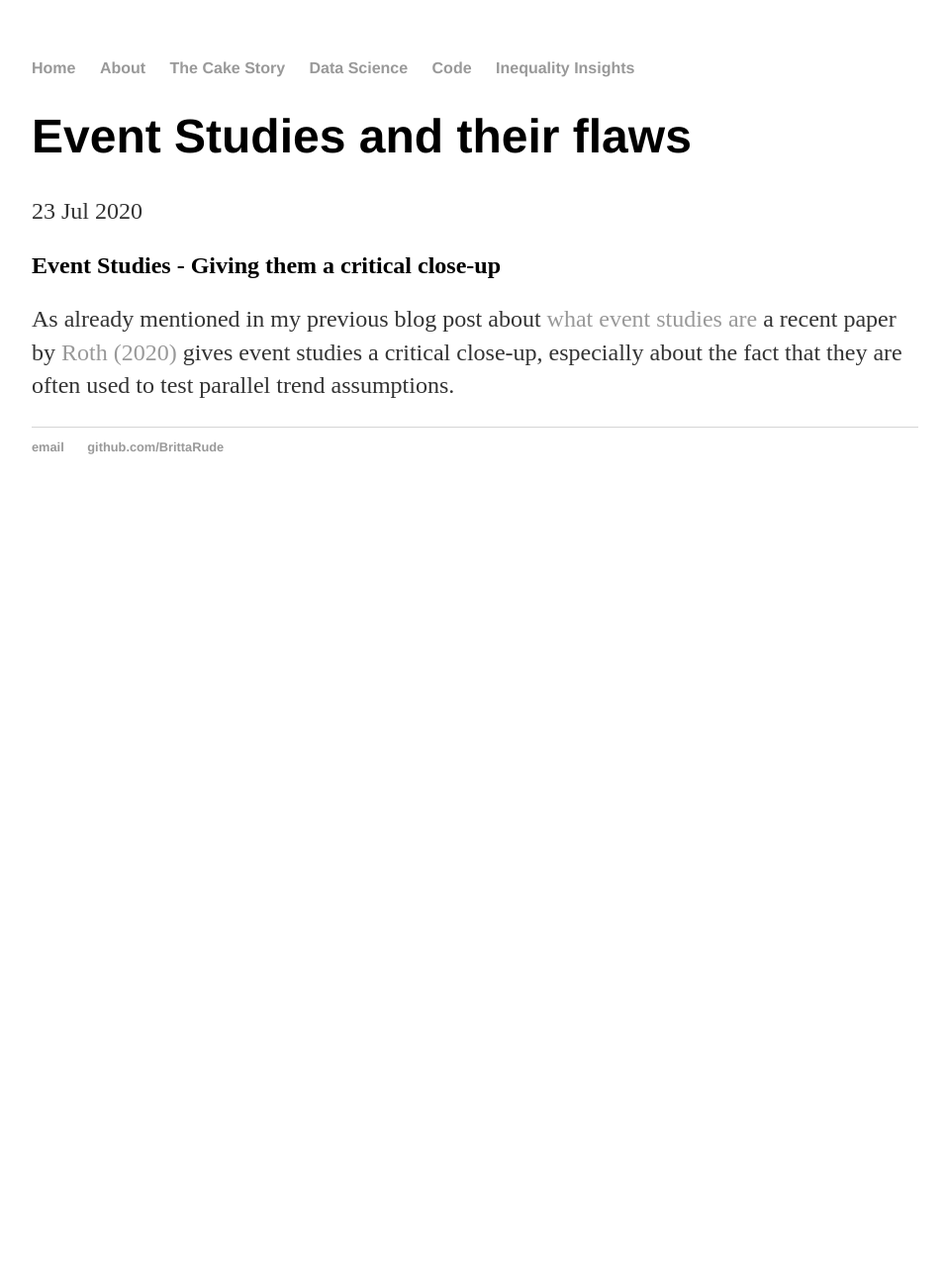
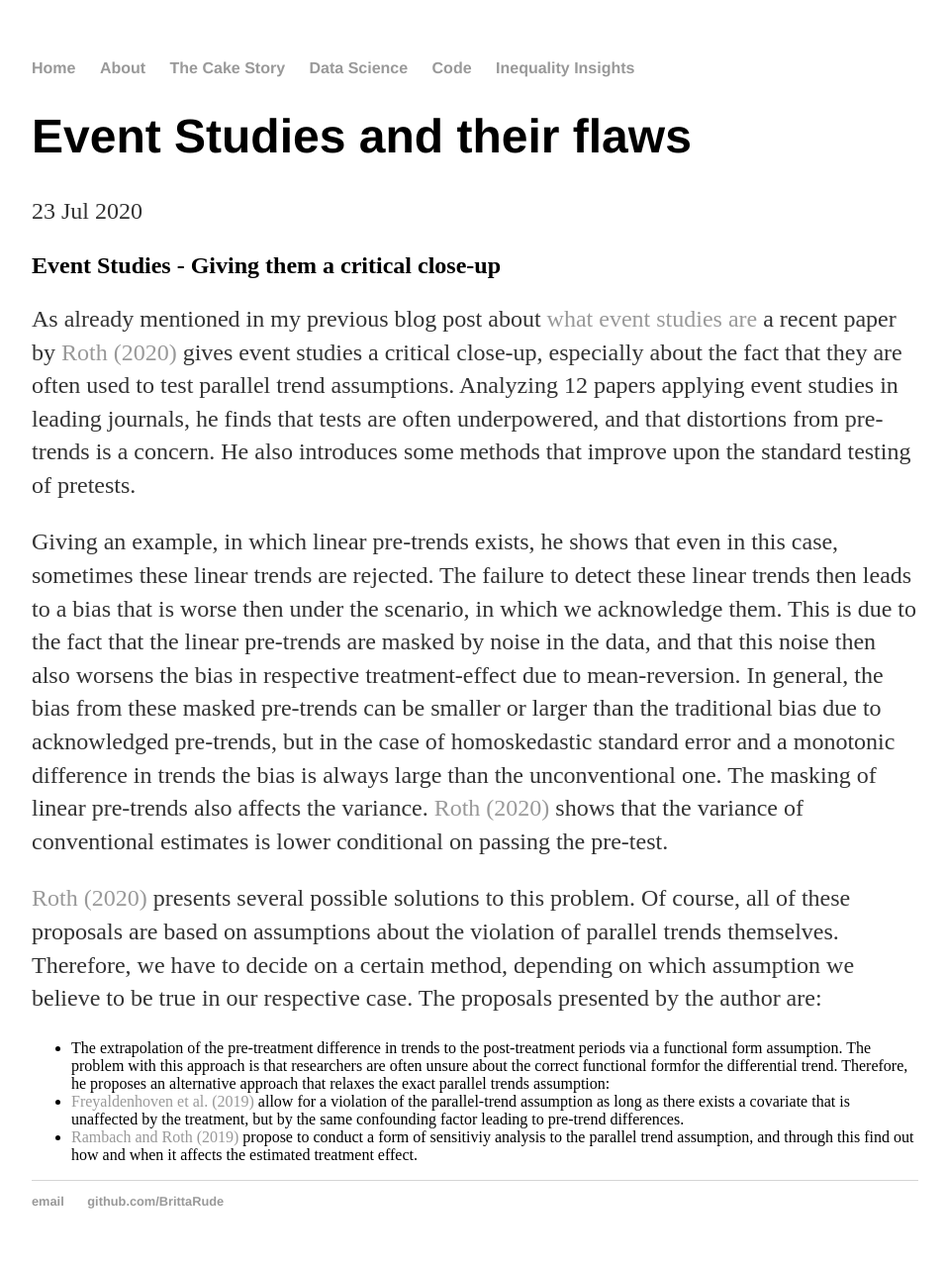
Before and after one commit to BrittaRude/BrittaRude.github.io, a Jekyll site: the page built from inputs_datascience/_posts/2020-07-23-britta-rude-event-studies-and-their-flaws.md, in a window 1280 px wide. Shown: the whole page at 99% size, without its empty margins (160-1116 px from the left). Built offline with Jekyll 4.4.1, drawn with Linux system fonts in a browser that asks for light colours; before the commit the page ends 900 px from its top, so only the background shows below that.

Commit message:
Update 2020-07-23-britta-rude-event-studies-and-their-flaws.md

```diff
--- a/inputs_datascience/_posts/2020-07-23-britta-rude-event-studies-and-their-flaws.md
+++ b/inputs_datascience/_posts/2020-07-23-britta-rude-event-studies-and-their-flaws.md
@@ -7,4 +7,12 @@ date: 2020-07-23
 
 ## Event Studies - Giving them a critical close-up
 
-As already mentioned in my previous blog post about [what event studies are](https://brittarude.github.io/blog/2020/07/22/britta-rude-event-study) a recent paper by [Roth (2020)](https://scholar.harvard.edu/files/jroth/files/roth_pretrends_testing.pdf) gives event studies a critical close-up, especially about the fact that they are often used to test parallel trend assumptions.
+As already mentioned in my previous blog post about [what event studies are](https://brittarude.github.io/blog/2020/07/22/britta-rude-event-study) a recent paper by [Roth (2020)](https://scholar.harvard.edu/files/jroth/files/roth_pretrends_testing.pdf) gives event studies a critical close-up, especially about the fact that they are often used to test parallel trend assumptions. Analyzing 12 papers applying event studies in leading journals, he finds that tests are often underpowered, and that distortions from pre-trends is a concern. He also introduces some methods that improve upon the standard testing of pretests.
+
+Giving an example, in which linear pre-trends exists, he shows that even in this case, sometimes these linear trends are rejected. The failure to detect these linear trends then leads to a bias that is worse then under the scenario, in which we acknowledge them. This is due to the fact that the linear pre-trends are masked by noise in the data, and that this noise then also worsens the bias in respective treatment-effect due to mean-reversion. In general, the bias from these masked pre-trends can be smaller or larger than the traditional bias due to acknowledged pre-trends, but in the case of homoskedastic standard error and a monotonic difference in trends the bias is always large than the unconventional one. The masking of linear pre-trends also affects the variance. [Roth (2020)](https://scholar.harvard.edu/files/jroth/files/roth_pretrends_testing.pdf) shows that the variance of conventional estimates is lower conditional on passing the pre-test.
+
+[Roth (2020)](https://scholar.harvard.edu/files/jroth/files/roth_pretrends_testing.pdf) presents several possible solutions to this problem. Of course, all of these proposals are based on assumptions about the violation of parallel trends themselves. Therefore, we have to decide on a certain method, depending on which assumption we believe to be true in our respective case. The proposals presented by the author are:
+
+- The extrapolation of the pre-treatment difference in trends to the post-treatment periods via a functional form assumption. The problem with this approach is that researchers are often unsure about the correct functional formfor the differential trend. Therefore, he proposes an alternative approach that relaxes the exact parallel trends assumption:
+- [ Freyaldenhoven et al. (2019)](https://www.brown.edu/Research/Shapiro/pdfs/pretrends.pdf) allow for a violation of the parallel-trend assumption as long as there exists a covariate that is unaffected by the treatment, but by the same confounding factor leading to pre-trend differences.
+- [Rambach and Roth (2019)](https://scholar.harvard.edu/files/jroth/files/roth_jmp_honestparalleltrends_main.pdf) propose to conduct a form of sensitiviy analysis to the parallel trend assumption, and through this find out how and when it affects the estimated treatment effect.
```
